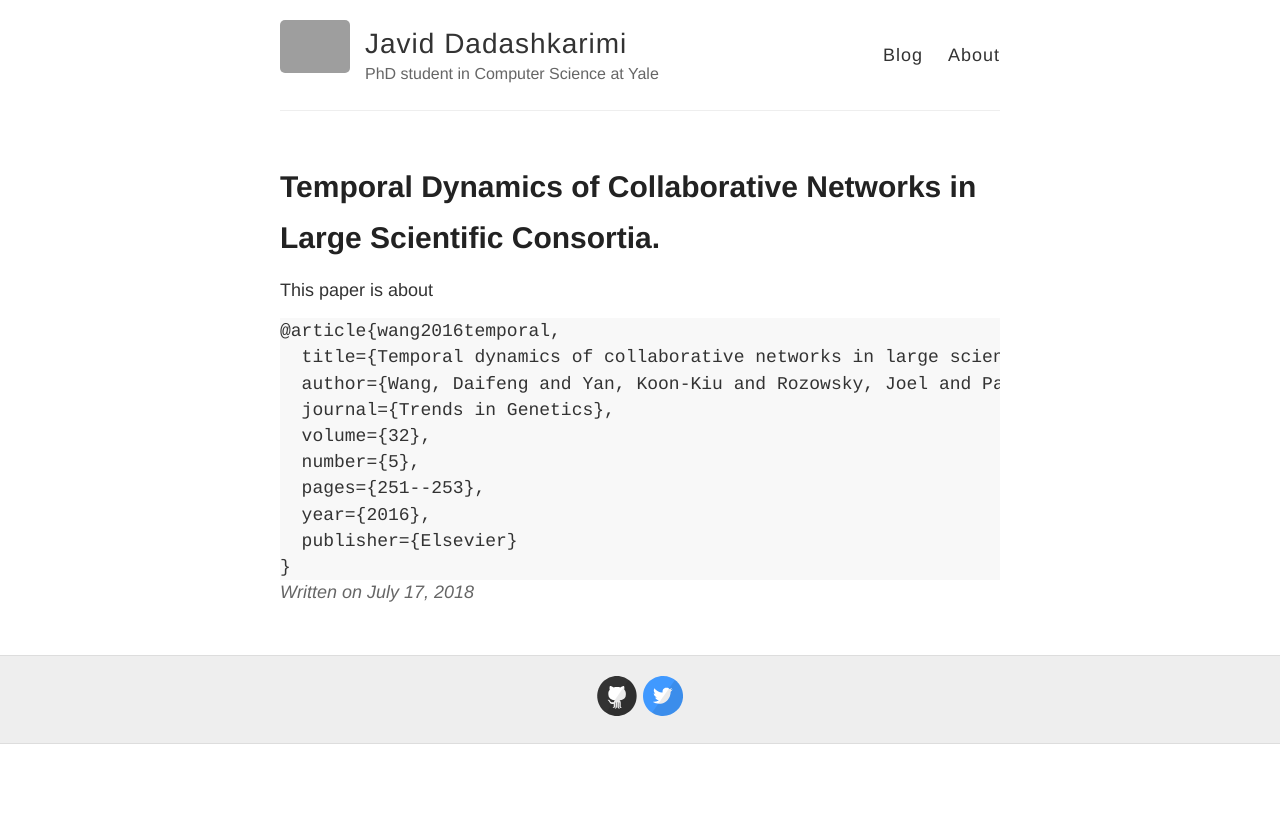
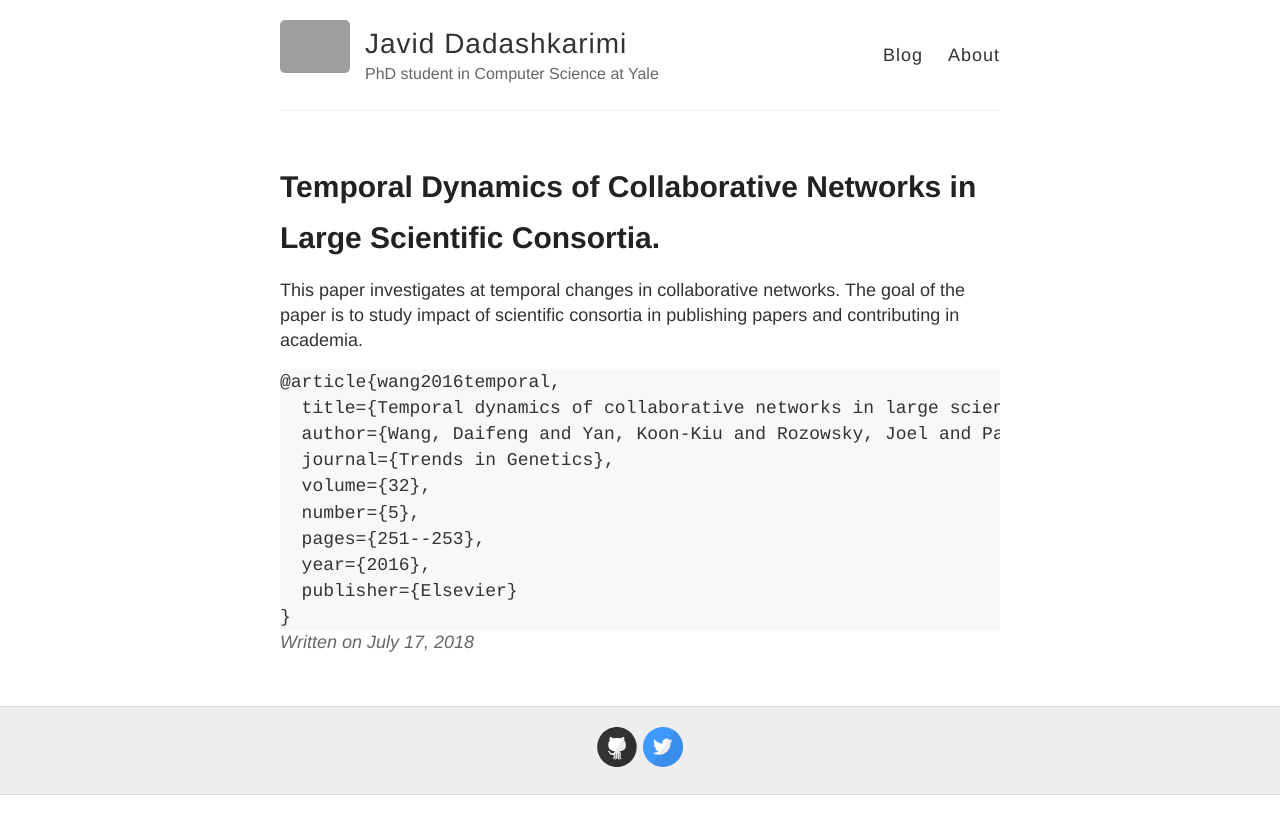
Before and after one commit to jsdelivrbot/dadashkarimi.github.io, a Jekyll site: the page built from _posts/2018-7-17-Temporal-Dynamics-of-Collaborative-Networks in-Large-Scientific-Consortia.md, in a window 1280 px wide. Shown: the top 834 px of the page. Built offline with Jekyll 4.4.1, drawn with Linux system fonts in a browser that asks for light colours; grey boxes are pictures that could not be loaded.

Commit message:
Update 2018-7-17-Temporal-Dynamics-of-Collaborative-Networks in-Large-Scientific-Consortia.md

````diff
--- a/_posts/2018-7-17-Temporal-Dynamics-of-Collaborative-Networks in-Large-Scientific-Consortia.md
+++ b/_posts/2018-7-17-Temporal-Dynamics-of-Collaborative-Networks in-Large-Scientific-Consortia.md
@@ -3,7 +3,8 @@ layout: post
 title: Temporal Dynamics of Collaborative Networks in Large Scientific Consortia.
 ---
 
-This paper is about
+This paper investigates at temporal changes in collaborative networks.
+The goal of the paper is to study impact of scientific consortia in publishing papers and contributing in academia.
 
 ```
 @article{wang2016temporal,
````
